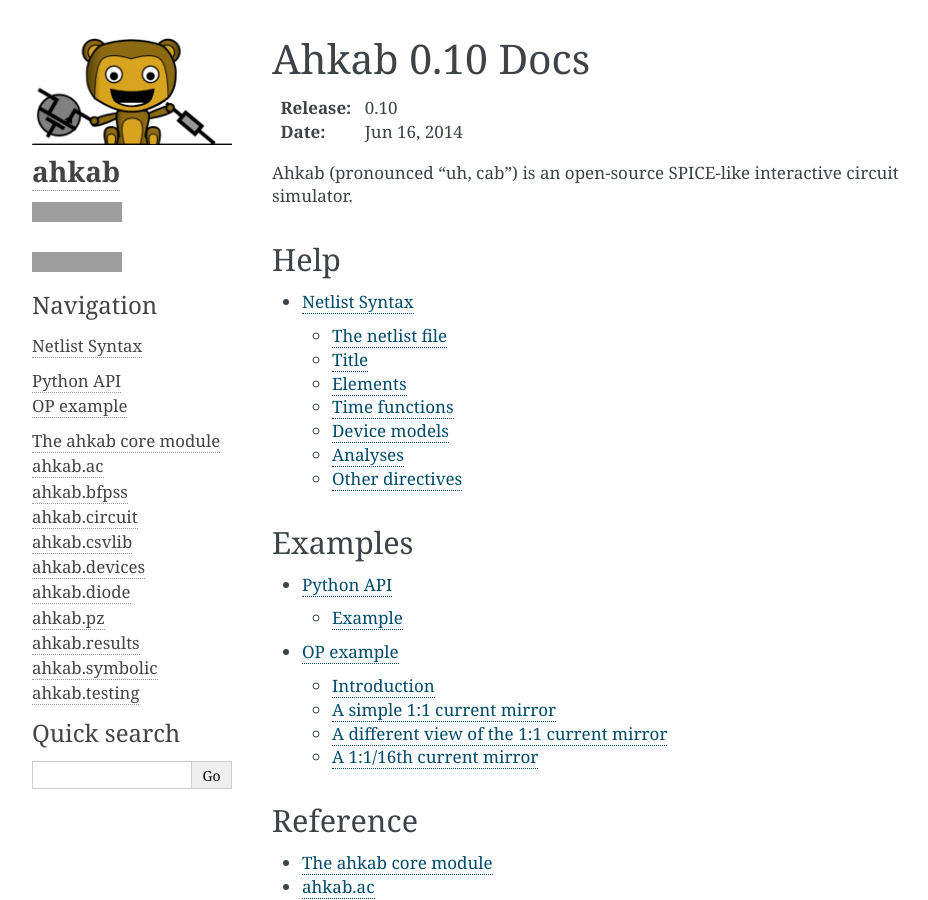
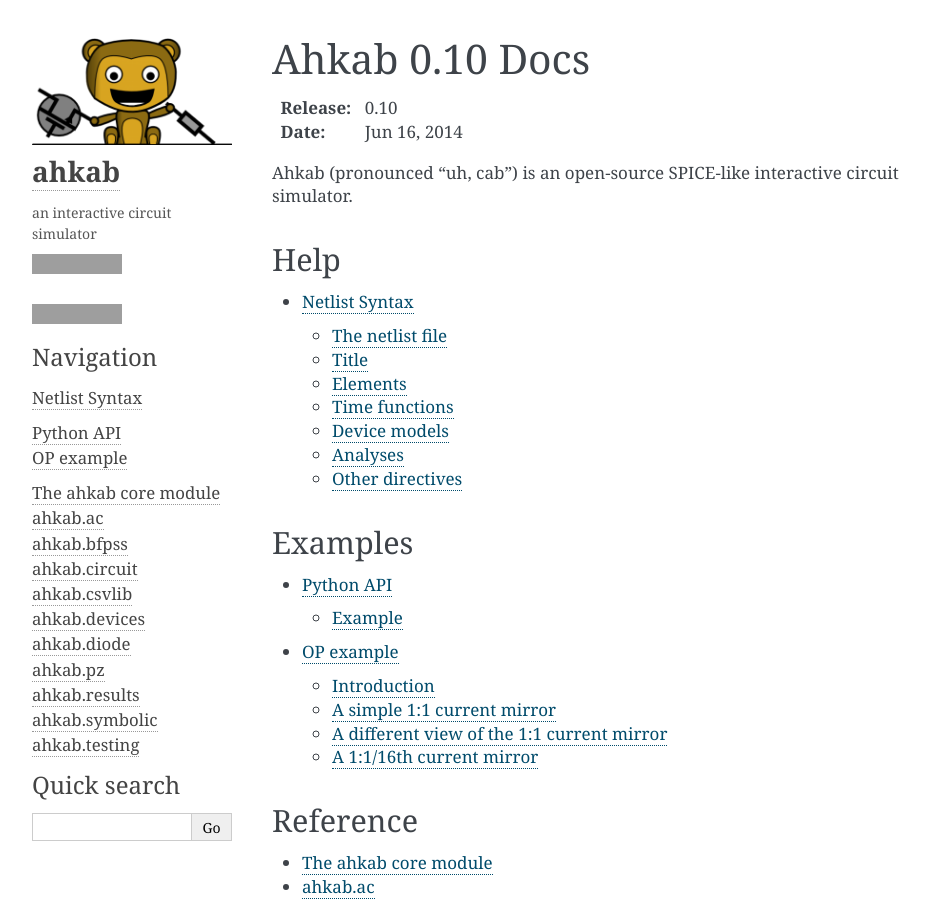
Before and after one commit to ahkab/ahkab, a Sphinx documentation site: the page built from doc/index.rst, in a window 1280 px wide and 900 px high, cut to the strip 0-900 px from the top of the window. Shown: the whole strip, without its empty margins (148-1076 px from the left). Built offline with Sphinx 7.4.7, drawn with Linux system fonts in a browser that asks for light colours; grey boxes are pictures that could not be loaded.

Commit message:
DOC: add subtitle

```diff
--- a/doc/conf.py
+++ b/doc/conf.py
@@ -113,6 +113,7 @@ html_theme = 'alabaster'
 html_theme_path = [alabaster.get_path()]
 html_theme_options = {
     'logo': 'logo.png',
+    'description':'an interactive circuit simulator',
     #'github_button': 'true',
     'github_banner': 'false',
     'travis_button': 'true',
```
